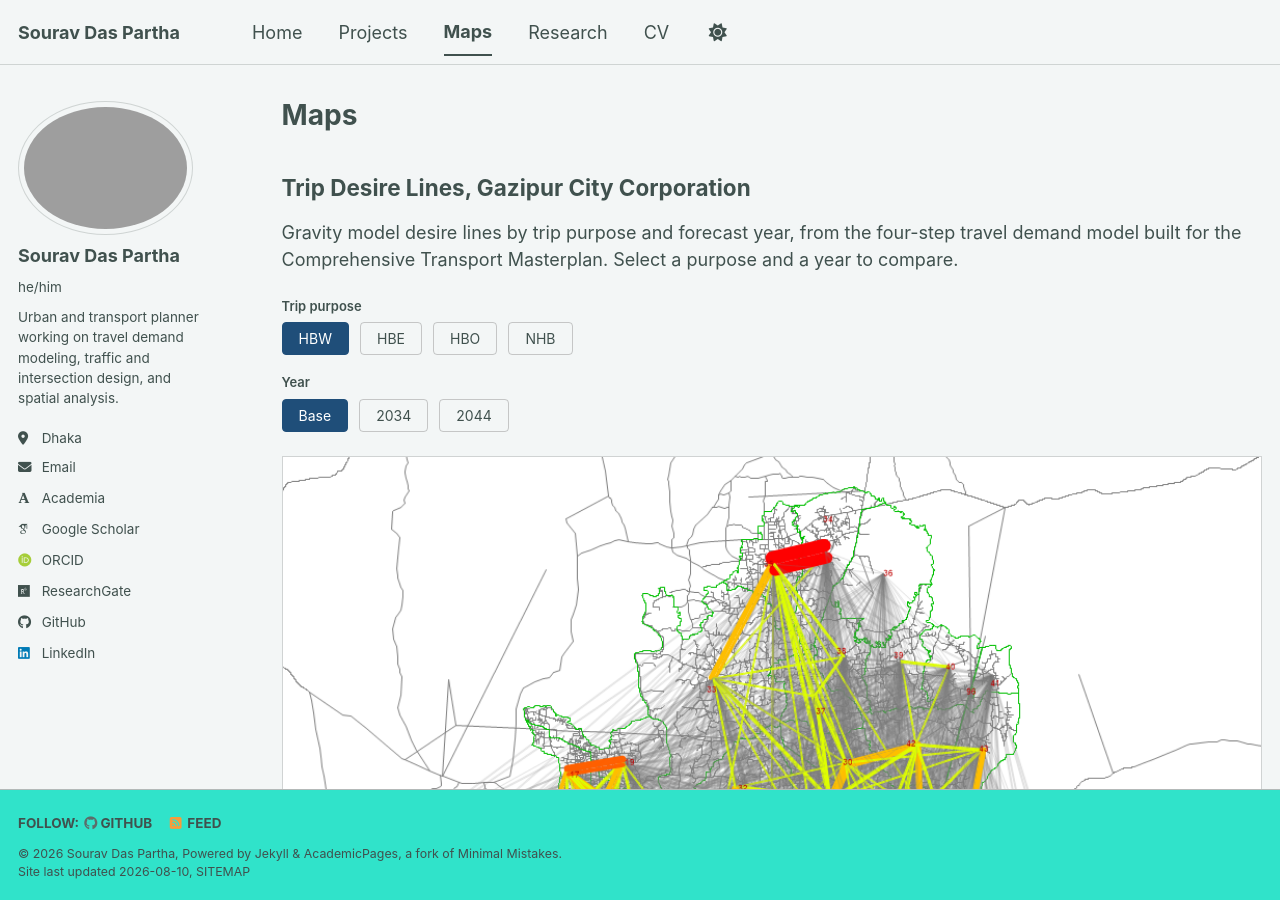
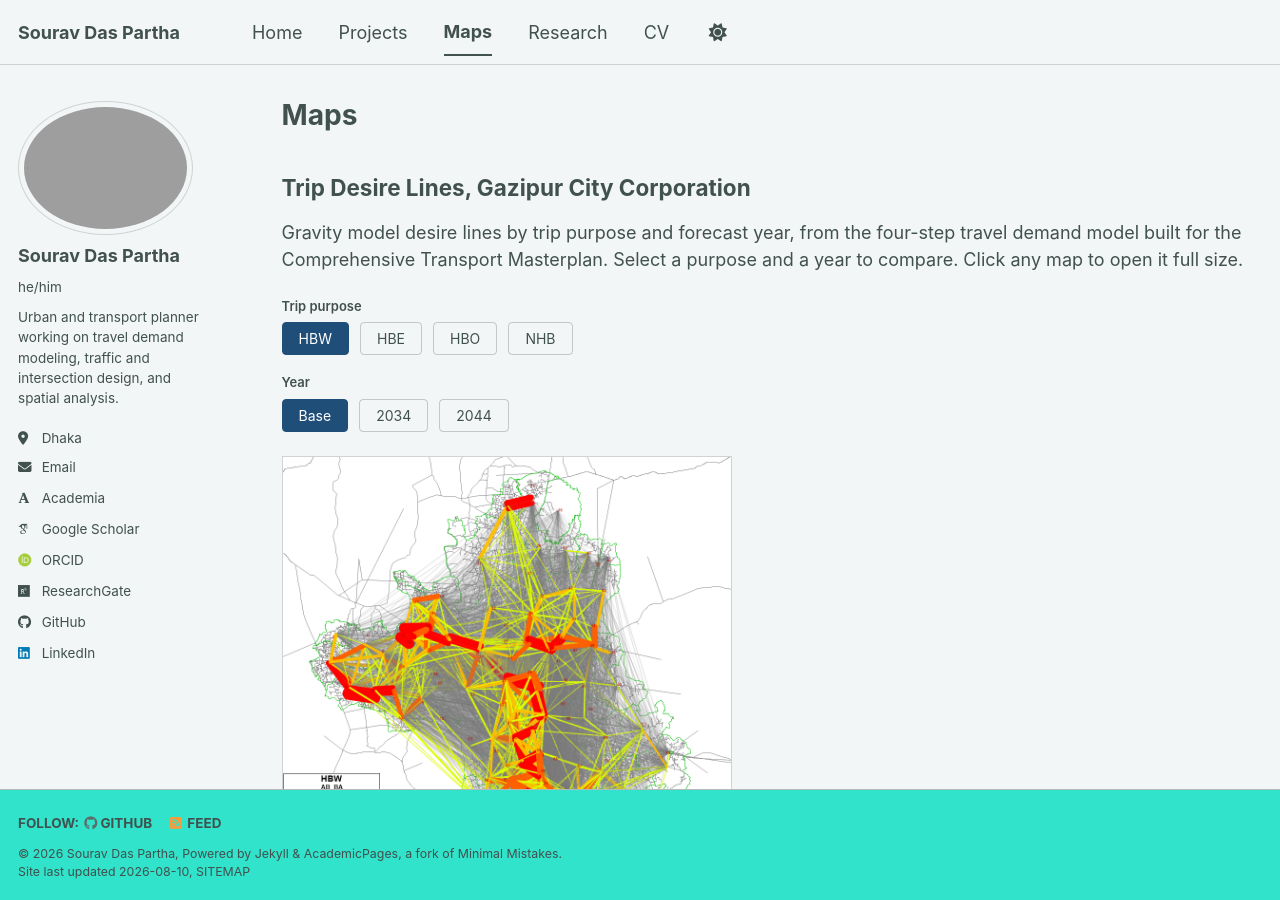
Before and after one commit to souravdaspartha/souravdaspartha.github.io, a Jekyll site: the page built from _pages/maps.md, in a window 1280 px wide and 900 px high. Built offline with Jekyll 4.4.1, drawn with Linux system fonts in a browser that asks for light colours; some web fonts are replaced; a script bundle is joined from its source files by our own code; library files that are not in the unit come from our copies.

Commit message:
Update maps.md

```diff
--- a/_pages/maps.md
+++ b/_pages/maps.md
@@ -7,7 +7,7 @@ author_profile: true
 
 ## Trip Desire Lines, Gazipur City Corporation
 
-Gravity model desire lines by trip purpose and forecast year, from the four-step travel demand model built for the Comprehensive Transport Masterplan. Select a purpose and a year to compare.
+Gravity model desire lines by trip purpose and forecast year, from the four-step travel demand model built for the Comprehensive Transport Masterplan. Select a purpose and a year to compare. Click any map to open it full size.
 
 <div style="margin: 18px 0 10px;">
   <div style="font-size: 13px; font-weight: 600; margin-bottom: 6px;">Trip purpose</div>
@@ -24,7 +24,9 @@ Gravity model desire lines by trip purpose and forecast year, from the four-step
   <button class="year-btn" data-val="2044" onclick="pickYear(this)">2044</button>
 </div>
 
-<img id="desireMap" src="/images/desire-hbw-base.png" width="100%" alt="Trip desire lines" style="border: 1px solid rgba(128,128,128,0.3);">
+<a id="desireLink" href="/images/desire-hbw-base.png" target="_blank">
+<img id="desireMap" src="/images/desire-hbw-base.png" alt="Trip desire lines" style="max-width: 450px; width: 100%; border: 1px solid rgba(128,128,128,0.3);">
+</a>
 
 <p><em id="desireCaption">Home-based work desire lines, base year.</em></p>
 
```
Also changed, not shown: other parts of _pages/maps.md (+3 -1 lines).
